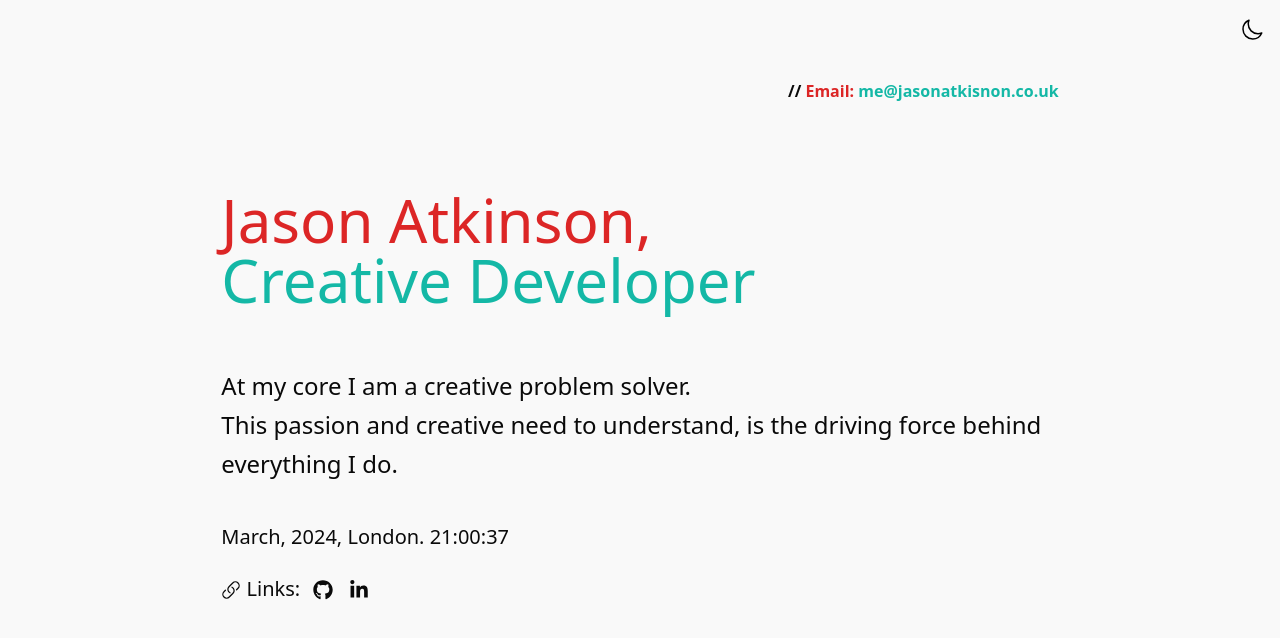
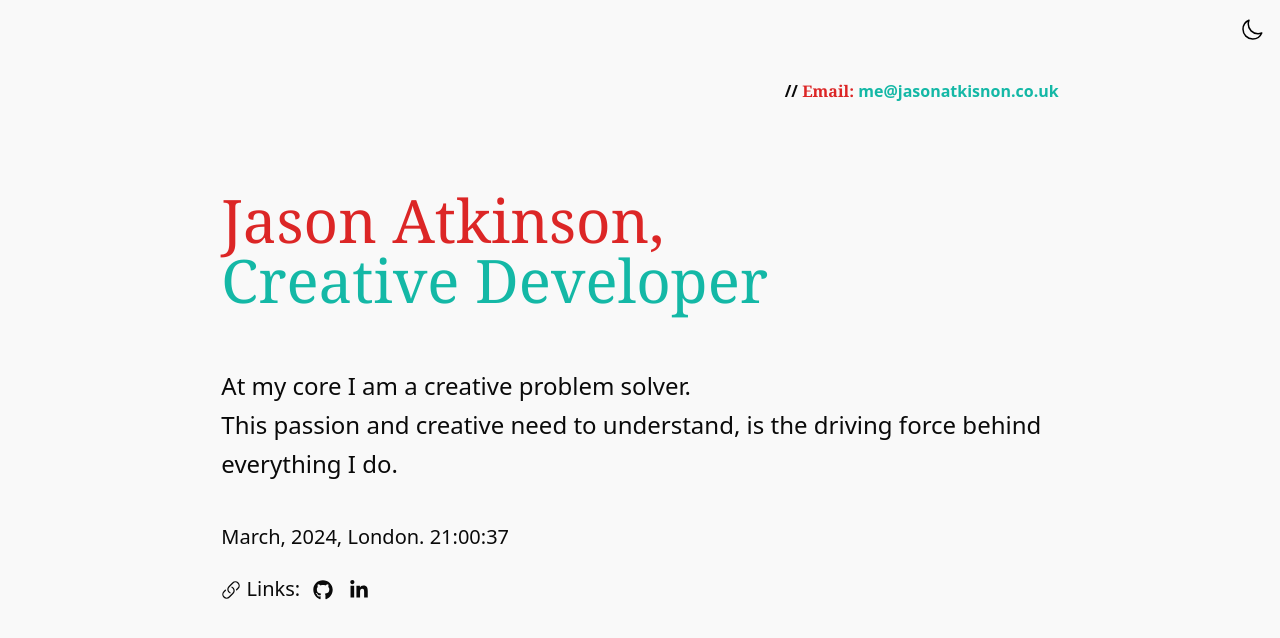
Before and after one commit to mejasonatkinson/profile-landing-page, a Vue app: page / in a window 1280 px wide. Shown: the top 638 px of the page. Built offline with nearby package versions, Linux system fonts and the light colour scheme.

Commit message:
update fonts

```diff
--- a/src/App.vue
+++ b/src/App.vue
@@ -71,7 +71,7 @@ const lightDarkMode = () => {
         <div class="flex w-8/12 h-full m-auto  ">
             <div class="block w-full m-auto  text-base text-right ">
                 <span class="inline-block font-semibold p-2 ">
-                    <span>//</span> <span class="text-brand_primary">Email:</span> <a :href="'mailto:' + contentStore.email"
+                    <span>//</span> <span class="text-brand_primary font-serif">Email:</span> <a :href="'mailto:' + contentStore.email"
                         class="text-brand_secondary cursor-pointer hover:opacity-75">{{
                         contentStore.email }}</a>
                 </span>
@@ -88,6 +88,7 @@ const lightDarkMode = () => {
             ">
             <h1 class="
             text-4xl lg:text-6xl p-2 pb-12
+            font-serif
             ">
                 <span class="
                 inline-block
```
